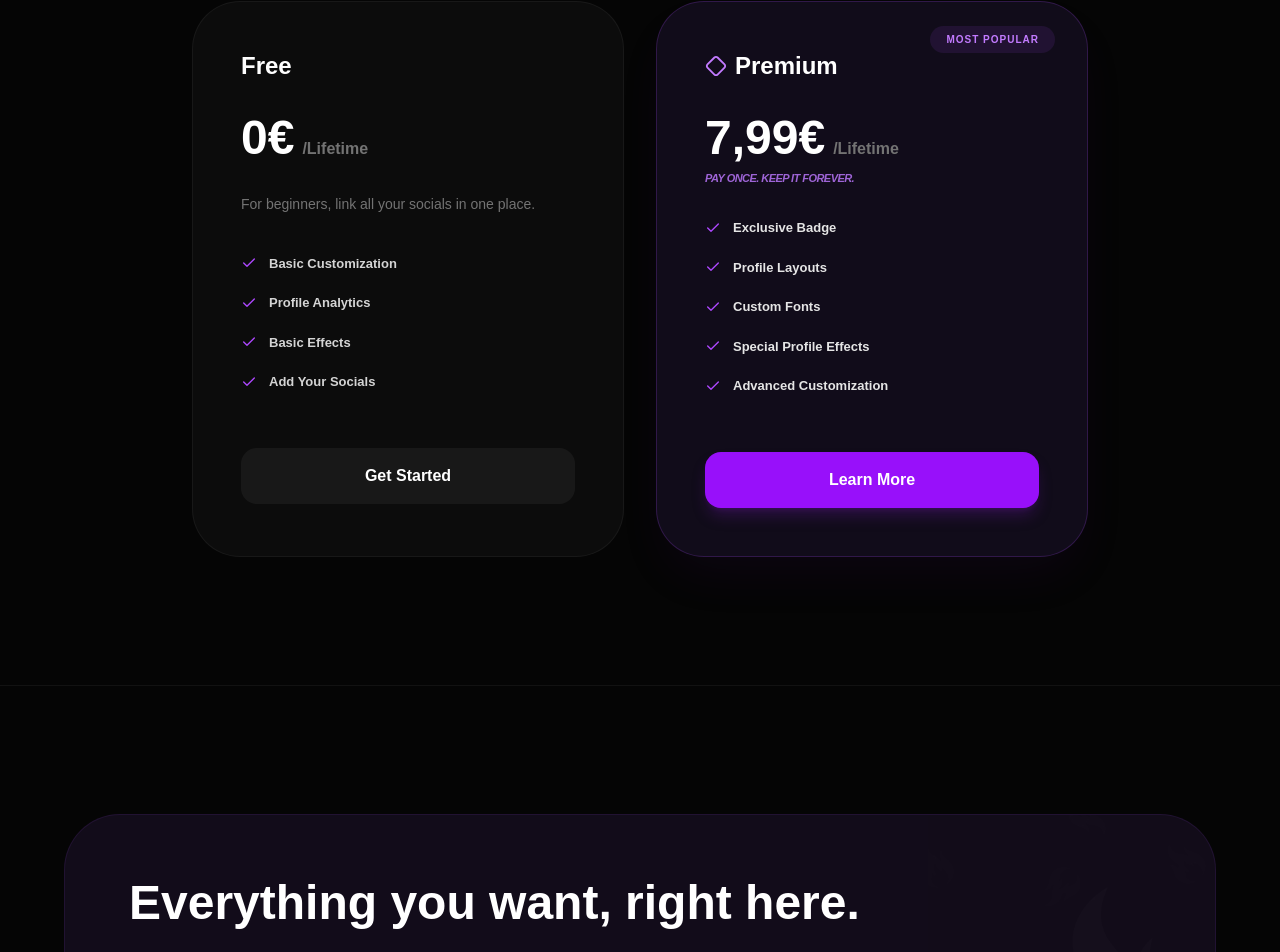
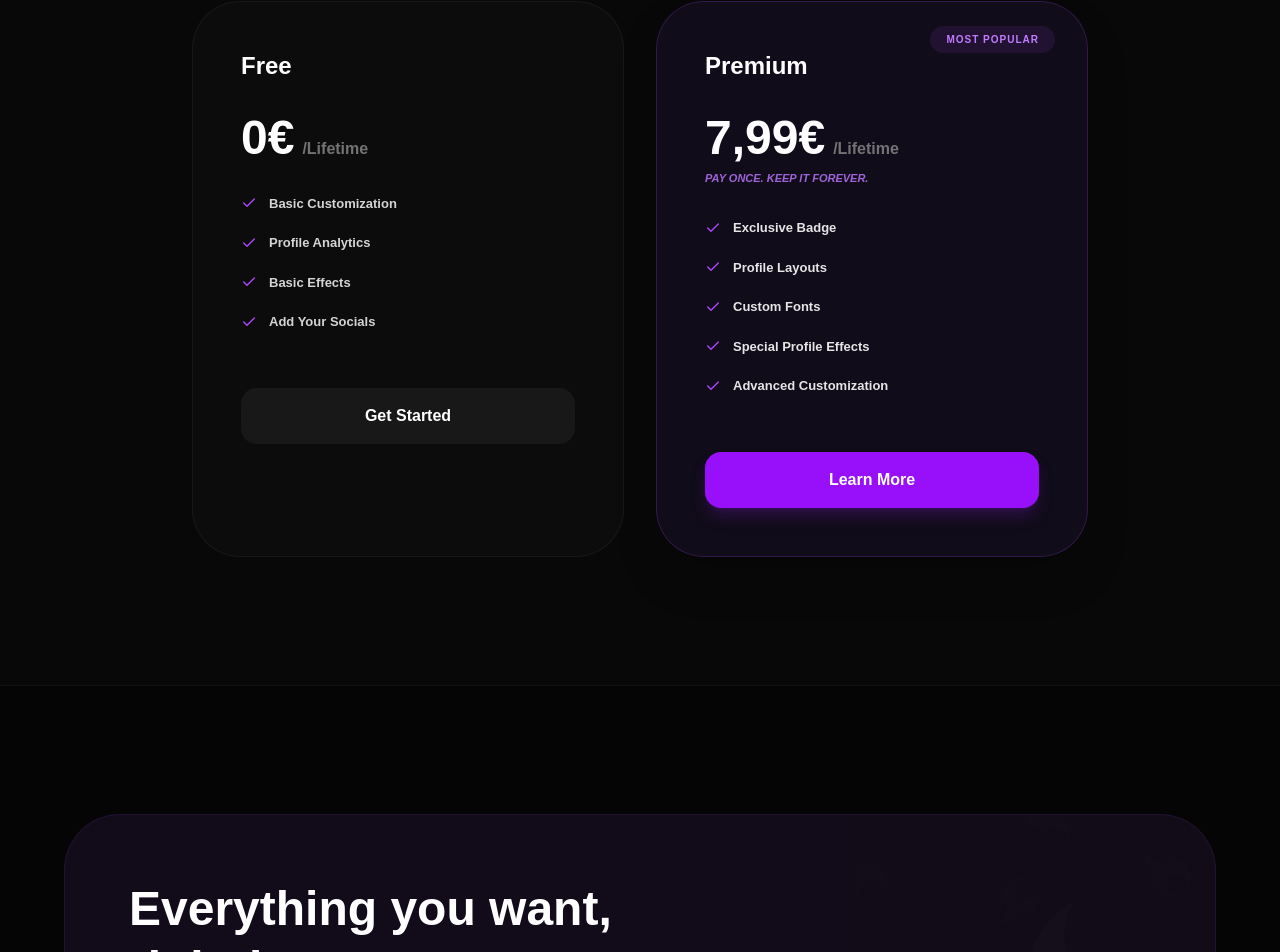
Before and after one commit to flamegg-app/flame.gg, a Next.js app: page / in a window 1280 px wide. Shown: the part 1569-2521 px from the top of the page. Built offline with nearby package versions, Linux system fonts and the light colour scheme.

Commit message:
fix: resolve icon export errors and finalize guns.lol theme

```diff
--- a/pages/index.tsx
+++ b/pages/index.tsx
@@ -1,6 +1,5 @@
 import React, { useState } from 'react';
 import Link from 'next/link';
-// We only import icons that are 100% stable across all Lucide versions
 import {
   ChevronDown,
   Check,
@@ -9,19 +8,18 @@ import {
   HardDrive,
   Diamond,
   MessageSquare,
-  Instagram,
+  Mail,
   Send,
-  Share2,
-  LayoutDashboard
+  Share2
 } from 'lucide-react';
 
 export default function Home() {
   const [username, setUsername] = useState('');
 
   return (
-    <div className="min-h-screen bg-[#050505] text-white font-['Satoshi',sans-serif] selection:bg-purple-500/30">
+    <div className="min-h-screen bg-[#050505] text-white font-['Satoshi',sans-serif] selection:bg-purple-500/30 overflow-x-hidden">
 
-      {/* 1. Header / Navbar - Matches Image cbee18.jpg */}
+      {/* 1. Header Navigation - Replicating image_cbee18.jpg */}
       <nav className="fixed top-6 left-1/2 -translate-x-1/2 w-[95%] max-w-6xl z-50 bg-black/40 backdrop-blur-md border border-white/5 py-3 px-8 rounded-full flex items-center justify-between">
         <div className="flex items-center gap-2">
           <img src="/logo.png" alt="Logo" className="w-7 h-7 object-contain" />
@@ -33,17 +31,16 @@ export default function Home() {
           <Link href="#" className="hover:text-white transition">Discord</Link>
           <Link href="#" className="hover:text-white transition">Leaderboard</Link>
           <Link href="#" className="hover:text-white transition">Pricing</Link>
-          <Link href="/dashboard" className="bg-[#2a1a3a] text-[#d8b4fe] border border-purple-500/20 px-6 py-2 rounded-full font-black hover:bg-[#3b2a4a] transition flex items-center gap-2">
+          <Link href="/dashboard" className="bg-[#2a1a3a] text-[#d8b4fe] border border-purple-500/20 px-6 py-2 rounded-full font-black hover:bg-[#3b2a4a] transition">
             Dashboard
           </Link>
         </div>
       </nav>
 
-      {/* 2. Hero Section - Matches Image cbeada.jpg */}
-      <header className="pt-52 pb-32 px-6 flex flex-col items-center text-center relative overflow-hidden">
-        {/* Faded Background Pattern (The gun icons in the screenshot) */}
+      {/* 2. Hero Section - Replicating image_cbeada.jpg */}
+      <header className="pt-52 pb-32 px-6 flex flex-col items-center text-center relative">
         <div className="absolute inset-0 opacity-[0.03] pointer-events-none select-none flex flex-wrap justify-center gap-20 p-20 scale-150 rotate-12">
-           {[...Array(20)].map((_, i) => <img key={i} src="/logo.png" className="w-20 h-20 grayscale" />)}
+           {[...Array(20)].map((_, i) => <img key={i} src="/logo.png" className="w-20 h-20 grayscale" alt="" />)}
         </div>
 
         <h1 className="text-5xl md:text-7xl font-black mb-6 tracking-tight relative z-10">
@@ -53,16 +50,16 @@ export default function Home() {
           flame.gg is your go-to for modern, feature-rich link-in-bio pages and fast, secure file hosting.
         </p>
         <div className="flex flex-wrap justify-center gap-4 relative z-10">
-          <button className="bg-[#4c1d95] hover:bg-[#5b21b6] px-10 py-4 rounded-full font-black transition-all shadow-xl shadow-purple-900/20 active:scale-95">
+          <button className="bg-[#4c1d95] hover:bg-[#5b21b6] px-10 py-4 rounded-full font-black transition-all shadow-xl shadow-purple-900/20">
             Sign Up for Free
           </button>
-          <button className="bg-white/5 hover:bg-white/10 border border-white/10 px-10 py-4 rounded-full font-black transition-all active:scale-95">
+          <button className="bg-white/5 hover:bg-white/10 border border-white/10 px-10 py-4 rounded-full font-black transition-all">
             View Pricing
           </button>
         </div>
       </header>
 
-      {/* 3. Stats Grid - Matches Image cbeddf.png */}
+      {/* 3. Stats Grid - Replicating image_cbeddf.png */}
       <section className="py-24 px-6 max-w-6xl mx-auto">
         <div className="text-center mb-16">
           <h2 className="text-3xl md:text-5xl font-black mb-6">
@@ -80,15 +77,15 @@ export default function Home() {
             { label: 'File Uploads', val: '600,000+', icon: HardDrive },
             { label: 'Subscribers', val: '48,100+', icon: Diamond },
           ].map((stat, i) => (
-            <div key={i} className="bg-[#0c0c0c] border border-white/5 p-10 rounded-[2.5rem] relative group hover:border-white/10 transition-colors">
-              <stat.icon className="absolute right-8 top-8 text-purple-500 opacity-20 group-hover:opacity-40 transition" size={32} />
+            <div key={i} className="bg-[#0c0c0c] border border-white/5 p-10 rounded-[2.5rem] relative group">
+              <stat.icon className="absolute right-8 top-8 text-purple-500 opacity-20 transition" size={32} />
               <p className="text-3xl font-black mb-1 tracking-tight">{stat.val}</p>
               <p className="text-neutral-500 text-xs font-black uppercase tracking-[0.2em]">{stat.label}</p>
             </div>
           ))}
         </div>
 
-        {/* Username Claim - Matches Image cbeddf.png */}
+        {/* Claim Input - Replicating image_cbeddf.png */}
         <div className="mt-20 flex flex-col items-center">
           <p className="text-neutral-400 font-bold mb-6 text-sm">Claim your profile and create an account in minutes!</p>
           <div className="bg-[#0c0c0c] border border-white/10 p-1.5 rounded-2xl flex w-full max-w-md focus-within:border-purple-500/50 transition-all shadow-2xl">
@@ -107,17 +104,15 @@ export default function Home() {
         </div>
       </section>
 
-      {/* 4. Pricing - Matches Image cbedbd.png */}
-      <section className="py-32 px-6">
+      {/* 4. Pricing - Replicating image_cbedbd.png */}
+      <section className="py-32 px-6 bg-[#080808]">
         <h2 className="text-4xl font-black text-center mb-20 tracking-tight">
           Explore our exclusive plans and join <span className="text-purple-400">48,100+</span> subscribers
         </h2>
         <div className="grid grid-cols-1 md:grid-cols-2 gap-8 max-w-4xl mx-auto">
-          {/* Free Plan */}
           <div className="bg-[#0c0c0c] border border-white/5 p-12 rounded-[3rem]">
             <h3 className="text-2xl font-black mb-8">Free</h3>
             <div className="mb-8"><span className="text-5xl font-black">0€</span><span className="text-neutral-500 font-bold ml-2">/Lifetime</span></div>
-            <p className="text-neutral-500 font-medium mb-10 text-sm">For beginners, link all your socials in one place.</p>
             <ul className="space-y-5 mb-14">
               {['Basic Customization', 'Profile Analytics', 'Basic Effects', 'Add Your Socials'].map(item => (
                 <li key={item} className="flex items-center gap-3 text-[13px] font-bold text-neutral-300">
@@ -125,15 +120,14 @@ export default function Home() {
                 </li>
               ))}
             </ul>
-            <button className="w-full py-4 bg-white/5 hover:bg-white/10 rounded-2xl font-black transition">Get Started</button>
+            <button className="w-full py-4 bg-white/5 rounded-2xl font-black">Get Started</button>
           </div>
 
-          {/* Premium Plan */}
-          <div className="bg-[#110c1a] border border-purple-500/20 p-12 rounded-[3rem] relative shadow-2xl shadow-purple-900/10">
+          <div className="bg-[#110c1a] border border-purple-500/20 p-12 rounded-[3rem] relative shadow-2xl">
             <div className="absolute top-6 right-8 bg-purple-500/10 text-purple-400 px-4 py-1.5 rounded-full text-[10px] font-black uppercase tracking-widest">Most Popular</div>
-            <h3 className="text-2xl font-black mb-8 flex items-center gap-2"><Diamond size={22} className="text-purple-400" /> Premium</h3>
+            <h3 className="text-2xl font-black mb-8 flex items-center gap-2">Premium</h3>
             <div className="mb-2"><span className="text-5xl font-black">7,99€</span><span className="text-neutral-500 font-bold ml-2">/Lifetime</span></div>
-            <p className="text-purple-400/80 text-[11px] font-black mb-8 italic uppercase tracking-tighter">Pay once. Keep it forever.</p>
+            <p className="text-purple-400/80 text-[11px] font-black mb-8 italic uppercase">Pay once. Keep it forever.</p>
             <ul className="space-y-5 mb-14">
               {['Exclusive Badge', 'Profile Layouts', 'Custom Fonts', 'Special Profile Effects', 'Advanced Customization'].map(item => (
                 <li key={item} className="flex items-center gap-3 text-[13px] font-bold text-neutral-200">
@@ -141,42 +135,40 @@ export default function Home() {
                 </li>
               ))}
             </ul>
-            <button className="w-full py-4 bg-purple-600 hover:bg-purple-500 rounded-2xl font-black transition shadow-lg shadow-purple-900/40">Learn More</button>
+            <button className="w-full py-4 bg-purple-600 rounded-2xl font-black shadow-lg shadow-purple-900/40">Learn More</button>
           </div>
         </div>
       </section>
 
-      {/* 5. Footer - Matches Image cbeada.jpg */}
+      {/* 5. Footer - Replicating image_cbeada.jpg */}
       <footer className="pt-32 pb-16 px-6 border-t border-white/5">
         <div className="max-w-6xl mx-auto">
-          {/* Large Banner Card */}
           <div className="bg-[#120c1a] border border-purple-500/10 p-16 rounded-[3.5rem] mb-24 flex flex-col md:flex-row items-center justify-between relative overflow-hidden">
              <div className="relative z-10 text-center md:text-left">
-               <h2 className="text-5xl font-black mb-6">Everything you want, right here.</h2>
+               <h2 className="text-5xl font-black mb-6 leading-tight">Everything you want, <br/>right here.</h2>
                <p className="text-neutral-400 font-bold mb-10 max-w-lg">Join over 1,740,000+ people using flame.gg and become part of our large community.</p>
                <div className="flex bg-black/40 border border-white/5 p-1.5 rounded-2xl max-w-sm mx-auto md:mx-0">
                   <span className="pl-4 pr-2 py-3 text-neutral-600 font-bold text-sm">flame.gg/</span>
                   <input type="text" placeholder="username" className="bg-transparent outline-none flex-1 font-bold text-sm text-white" />
-                  <button className="bg-purple-600 px-6 py-2 rounded-xl text-[11px] font-black uppercase">Claim Now</button>
+                  <button className="bg-purple-600 px-6 py-2 rounded-xl text-[11px] font-black uppercase tracking-tighter">Claim Now</button>
                </div>
              </div>
-             <img src="/logo.png" className="absolute -right-16 top-0 h-full opacity-5 pointer-events-none grayscale" />
+             <img src="/logo.png" className="absolute -right-16 top-0 h-full opacity-5 pointer-events-none grayscale" alt="" />
           </div>
 
-          {/* Links Grid */}
           <div className="grid grid-cols-2 md:grid-cols-5 gap-12 mb-20 text-left">
             <div className="col-span-2">
                <div className="flex items-center gap-2 mb-6">
-                  <img src="/logo.png" className="w-7 h-7" />
+                  <img src="/logo.png" className="w-7 h-7" alt="Logo" />
                   <span className="text-2xl font-black tracking-tighter">flame.gg</span>
-                  <div className="flex items-center gap-2 bg-yellow-500/10 px-3 py-1 rounded-md text-[10px] text-yellow-500 font-black uppercase tracking-tighter ml-2">
+                  <div className="flex items-center gap-2 bg-yellow-500/10 px-3 py-1 rounded-md text-[10px] text-yellow-500 font-black uppercase ml-2">
                     <div className="w-1.5 h-1.5 rounded-full bg-yellow-500 animate-pulse" />
                     System Status
                   </div>
                </div>
                <p className="text-neutral-500 text-sm font-bold mb-8 max-w-xs leading-relaxed">Create feature-rich, customizable and modern link-in-bio pages with flame.gg.</p>
-               <div className="bg-white/5 border border-white/10 px-5 py-3 rounded-2xl flex items-center justify-between w-48 cursor-pointer hover:bg-white/10 transition">
-                 <span className="text-[11px] font-black uppercase">🇺🇸 English (US)</span>
+               <div className="bg-white/5 border border-white/10 px-5 py-3 rounded-2xl flex items-center justify-between w-48">
+                 <span className="text-[11px] font-black uppercase tracking-widest">🇺🇸 English (US)</span>
                  <ChevronDown size={14} className="text-neutral-500" />
                </div>
             </div>
@@ -201,7 +193,7 @@ export default function Home() {
              <p className="text-neutral-600 text-[11px] font-black uppercase tracking-widest">Copyright © 2026 flame.gg - All Rights Reserved.</p>
              <div className="flex items-center gap-8 text-neutral-600 mt-8 md:mt-0">
                <MessageSquare size={20} className="hover:text-white transition cursor-pointer" />
-               <Instagram size={20} className="hover:text-white transition cursor-pointer" />
+               <Mail size={20} className="hover:text-white transition cursor-pointer" />
                <Share2 size={20} className="hover:text-white transition cursor-pointer" />
                <Send size={20} className="hover:text-white transition cursor-pointer" />
              </div>
```
